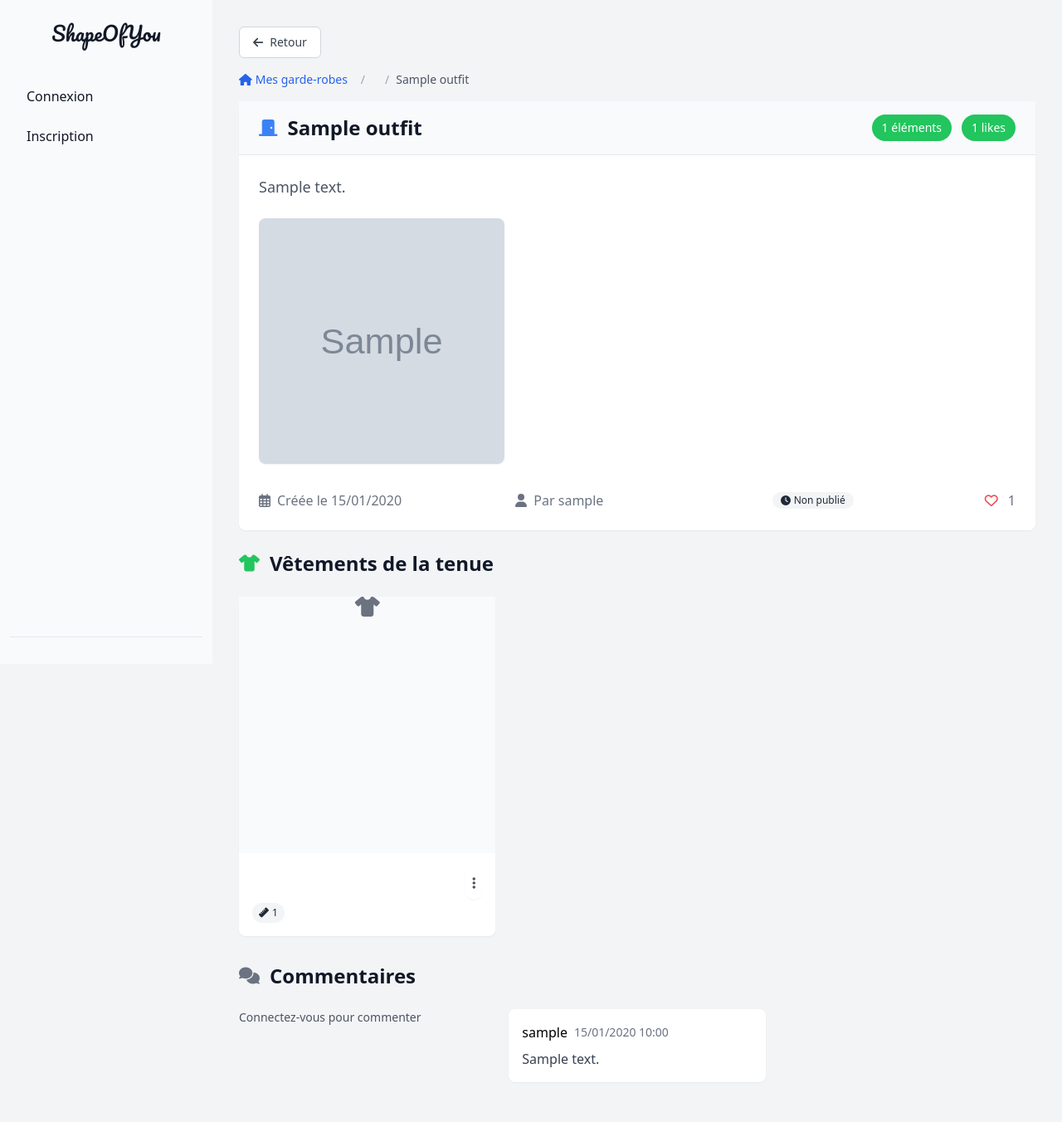
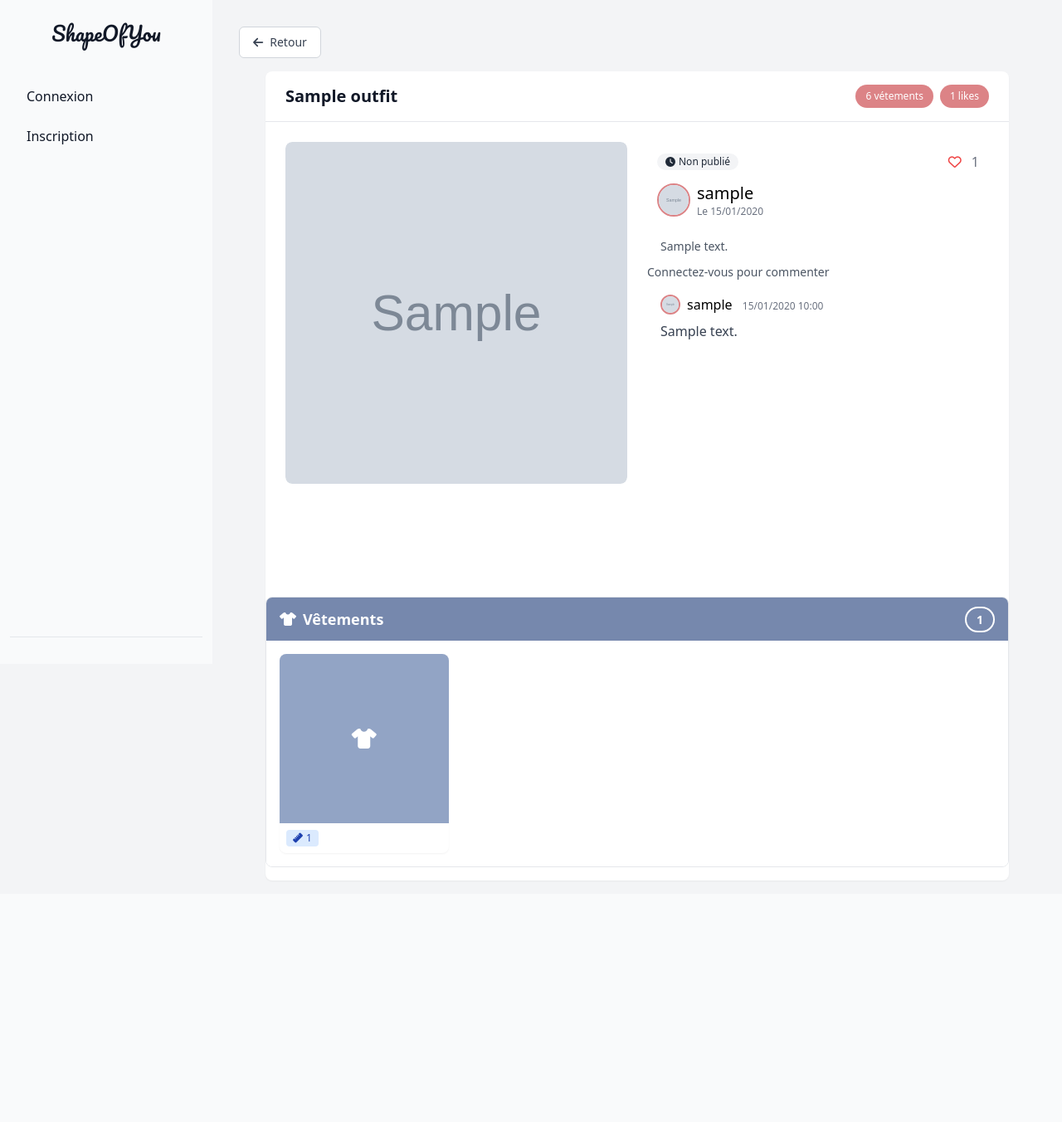
Before and after one commit to LignacAntony/shape-of-you, a Symfony app: template templates/outfit/details.html.twig in a window 1280 px wide. Shown: the whole page at 83% size. After the commit the page ends 1062 px from the top, so only its background shows below. Run offline with Twig, Linux system fonts and the light colour scheme; the template is opened without the code that fills it: most values are stand-ins (such as "Sample title", 1, 10 or a date in 2020); grey boxes marked "Sample" are stand-in pictures; style sheets or scripts are compiled from the project's sources; some libraries are stand-ins or nearby versions.

Commit message:
save outfit front

```diff
--- a/templates/components/add_clothing_modal.html.twig
+++ b/templates/components/add_clothing_modal.html.twig
@@ -41,7 +41,7 @@
 }"
 @keydown.escape.window="open = false">
     {# Bouton pour ouvrir la modale #}
-    <button @click="open = true" class="px-3 py-1 text-sm rounded-lg bg-blue-500 text-white hover:opacity-90 transition-opacity">
+    <button @click="open = true" class="px-4 py-2 text-xs md:text-sm font-medium rounded-lg bg-white text-tertiary-600 hover:bg-primary-100 transition duration-200">
         <i class="fas fa-plus mr-2"></i>Ajouter un vêtement
     </button>
 
--- a/templates/components/add_existing_clothing_modal.html.twig
+++ b/templates/components/add_existing_clothing_modal.html.twig
@@ -47,7 +47,7 @@
 }"
 @keydown.escape.window="open = false">
     {# Bouton pour ouvrir la modale #}
-    <button @click="open = true" class="px-3 py-1 text-sm rounded-lg bg-green-500 text-white hover:opacity-90 transition-opacity">
+    <button @click="open = true" class="px-4 py-2 text-xs md:text-sm font-medium rounded-lg bg-white text-tertiary-600 hover:bg-primary-100 transition duration-200">
         <i class="fas fa-plus mr-2"></i>Ajouter un vêtement existant
     </button>
 
--- a/templates/components/add_wardrobe_modal.html.twig
+++ b/templates/components/add_wardrobe_modal.html.twig
@@ -34,7 +34,7 @@
 }"
 @keydown.escape.window="open = false">
     {# Bouton pour ouvrir la modale #}
-    <button @click="open = true" class="px-4 py-2 text-sm font-medium rounded-lg bg-white text-primary-600 hover:bg-primary-100 transition duration-200">
+    <button @click="open = true" class="px-4 py-2 text-xs md:text-sm font-medium rounded-lg bg-white text-primary-600 hover:bg-primary-100 transition duration-200">
         <i class="fas fa-plus mr-2"></i>Créer une garde-robe
     </button>
 
--- a/templates/outfit/details.html.twig
+++ b/templates/outfit/details.html.twig
@@ -7,22 +7,17 @@
         {# Bouton retour #}
         {% include 'components/back_button.html.twig' %}
 
-        {# Fil d'ariane #}
-        {% include 'components/breadcrumb.html.twig' with {
-            'wardrobe': outfit.wardrobe,
-            'outfit': outfit
-        } %}
-
-        {# Section principale #}
-        {% embed 'components/wardrobe_card.html.twig' with {
-            'name': outfit.name,
-            'description': outfit.description,
-            'stats': [
-                {'color': 'success', 'value': outfit.outfitItems|length, 'label': 'éléments'},
-                {'color': 'success', 'value': outfit.likesCount, 'label': 'likes'}
-            ]
-        } %}
-            {% block card_header_actions %}
+        <div class="max-w-4xl mx-auto">
+            <div class="bg-white rounded-lg shadow-sm overflow-hidden">
+                <div class="px-6 py-4 border-b border-gray-200 flex justify-between items-center">
+                    <h1 class="text-xl font-semibold text-gray-900">{{ outfit.name }}</h1>
+                    <div class="flex flex-row items-center">
+                        <span class="px-3 py-1.5 text-xs font-medium rounded-full bg-secondary-400 text-white">
+                            {{ outfit.outfitItems|length }} vétements
+                        </span>
+                        <span class="px-3 ml-2 py-1.5 text-xs font-medium rounded-full bg-secondary-400 text-white">
+                            {{ outfit.likesCount }} likes
+                        </span>
                         {% if canEdit %}
                         <div x-data="{
                             showOptions: false,
@@ -55,9 +50,10 @@
                                     this.isDeleting = false;
                                 });
                             }
-                }" class="relative" @click.away="showOptions = false">
+                        }"
+                             class="relative" @click.away="showOptions = false">
                             <button @click="showOptions = !showOptions"
-                            class="p-2 rounded-full hover:bg-gray-100 transition-colors duration-200">
+                                    class="p-2 rounded-full  transition-colors duration-200">
                                 <i class="fas fa-ellipsis-v text-gray-600"></i>
                             </button>
 
@@ -85,32 +81,46 @@
                             </div>
                         </div>
                         {% endif %}
-            {% endblock %}
-            {% block card_content %}
+
+                    </div>
+                </div>
+                <div class="p-6">
+                    <div class="grid grid-cols-1 lg:grid-cols-2 gap-6">
+                        {# Colonne de gauche: Images #}
+                        <div class="lg:col-span-1">
                             {% if outfit.images|length > 0 %}
-                    <div class="w-full mb-4">
-                        <div class="grid grid-cols-1 md:grid-cols-2 lg:grid-cols-3 gap-3">
+                                <div class="relative overflow-hidden aspect-square rounded-lg">
+                                    <!-- Conteneur du carrousel -->
+                                    <div class="carousel w-full h-full relative" data-id="{{ outfit.id }}">
                                         {% for imagePath in outfit.images %}
-                                <div class="aspect-square">
-                                    <div class="relative h-full w-full overflow-hidden rounded-lg shadow-sm">
+                                            <div class="carousel-item absolute inset-0 w-full h-full transition-opacity duration-500 {% if loop.first %}opacity-100{% else %}opacity-0{% endif %}">
                                                 <img src="{{ asset(imagePath) }}"
                                                      alt="{{ outfit.name }}"
-                                            class="h-full w-full object-cover">
-                                    </div>
+                                                     class="w-full h-full object-cover rounded-lg">
                                             </div>
                                         {% endfor %}
                                     </div>
+
+                                    {% if outfit.images|length > 1 %}
+                                        <button class="carousel-prev absolute left-2 top-1/2 transform -translate-y-1/2 bg-secondary-600 text-white w-10 h-10 flex items-center justify-center rounded-full hover:bg-secondary-500 transition-all"
+                                                data-id="{{ outfit.id }}">
+                                            <i class="fas fa-chevron-left text-lg text-white"></i>
+                                        </button>
+                                        <button class="carousel-next absolute right-2 top-1/2 transform -translate-y-1/2 bg-secondary-600 text-white w-10 h-10 flex items-center justify-center rounded-full hover:bg-secondary-500 transition-all"
+                                                data-id="{{ outfit.id }}">
+                                            <i class="fas fa-chevron-right text-lg text-white"></i>
+                                        </button>
+                                    {% endif %}
+                                </div>
+                            {% else %}
+                                <div class="aspect-square rounded-lg bg-secondary-400 flex items-center justify-center">
+                                    <i class="fas fa-chaussures text-4xl text-white"></i>
                                 </div>
                             {% endif %}
-                <div class="grid grid-cols-1 md:grid-cols-3 gap-4">
-                    <div class="flex items-center text-gray-500">
-                        <i class="far fa-calendar-alt mr-2"></i>
-                        Créée le {{ outfit.createdAt|date('d/m/Y') }}
                         </div>
-                    <div class="flex items-center text-gray-500">
-                        <i class="fas fa-user mr-2"></i>
-                        Par {{ outfit.author.username }}
-                    </div>
+                        <div class="space-y-1 flex flex-col">
+                            <div class="p-3">
+                                <div class="space-y-3">
                                     <div class="flex items-center justify-between">
                                         {% if outfit.isPublished %}
                                             <span class="inline-flex items-center px-2.5 py-0.5 rounded-full text-xs font-medium bg-green-100 text-green-800">
@@ -122,58 +132,24 @@
                             </span>
                                         {% endif %}
                                         {% include 'components/like_button.html.twig' with { 'outfit': outfit } %}
+
+                                    </div>
+                                    <div class="flex items-center">
+                                        <img src="{{ asset('/uploads/avatars/' ~ outfit.author.profile.avatar) }}"
+                                             alt="Photo de profil"
+                                             class="w-10 h-10 rounded-full me-2 border-2 border-secondary-400">
+                                        <div class="flex flex-col">
+                                            <h2 class="font-medium mr-2 text-xl">{{ outfit.author.username }}</h2>
+                                            <p class="text-xs text-gray-500">Le {{ outfit.createdAt|date('d/m/Y') }}</p>
                                         </div>
                                     </div>
-            {% endblock %}
-        {% endembed %}
 
-        {# Section Vêtements #}
-        {% embed 'components/category_section.html.twig' with {
-            'title': 'Vêtements de la tenue',
-            'icon': 'tshirt',
-            'color': 'success',
-            'items': outfit.outfitItems,
-            'empty_message': 'Cette tenue ne contient aucun vêtement.'
-        } %}
-            {% block button %}
-                {% if canEdit %}
-                <div class="flex gap-2">
-                    {# Bouton pour ajouter un nouveau vêtement #}
-                    {% include 'components/add_clothing_modal.html.twig' with {
-                        'categories': categories,
-                        'wardrobe_id': outfit.wardrobe.id,
-                        'outfit_id': outfit.id
-                    } %}
-
-                    {# Bouton pour ajouter un vêtement existant #}
-                    {% include 'components/add_existing_clothing_modal.html.twig' with {
-                        'outfit': outfit,
-                        'wardrobe': outfit.wardrobe
-                    } %}
                                 </div>
+                            </div>
+                            <div class="h-96 overflow-y-auto">
+                                {% if outfit.description %}
+                                    <p class="py-2 px-4 text-sm text-gray-600">{{ outfit.description }}</p>
                                 {% endif %}
-            {% endblock %}
-
-            {% block items %}
-                {% for item in outfit.outfitItems %}
-                    {% include 'components/outfit_clothing_card.html.twig' with {
-                        'item': item,
-                        'outfit': outfit,
-                        'color': 'success'
-                    } %}
-                {% endfor %}
-            {% endblock %}
-        {% endembed %}
-
-        {# Section Commentaires #}
-        {% embed 'components/category_section.html.twig' with {
-            'title': 'Commentaires',
-            'icon': 'comments',
-            'color': 'gray',
-            'items': outfit.reviews,
-            'empty_message': 'Aucun commentaire pour le moment.'
-        } %}
-            {% block items %}
                                 {% if app.user %}
                                     <div x-data="{
                         content: '',
@@ -268,18 +244,86 @@
                                 {% endif %}
                                 <div id="reviews-container" class="space-y-4">
                                     {% for review in outfit.reviews|sort((a, b) => b.createdAt <=> a.createdAt) %}
-                        <div class="bg-white rounded-lg shadow-sm p-4">
+                                    <div class="p-4">
                                         <div class="flex items-center mb-2">
-                                <span class="font-medium">{{ review.author.username }}</span>
-                                <span class="text-gray-500 text-sm ml-2">{{ review.createdAt|date('d/m/Y H:i') }}</span>
+                                            <img src="{{ asset('/uploads/avatars/' ~ review.author.profile.avatar) }}"
+                                                 alt="Photo de profil"
+                                                 class="w-6 h-6 rounded-full me-2 border-2 border-secondary-400">
+                                            <div>
+
+                                                <span class="font-medium text-base">{{ review.author.username }}</span>
+                                                <span class="text-gray-500 text-xs ml-2">{{ review.createdAt|date('d/m/Y H:i') }}</span>
+                                            </div>
                                         </div>
                                         <p class="text-gray-700">{{ review.content }}</p>
                                     </div>
                                 {% endfor %}
                             </div>
-            {% endblock %}
-        {% endembed %}
                         </div>
+                    </div>
+                </div>
+            </div>
+            <div class="mb-4 border rounded-lg overflow-hidden mt-8" data-accordion-section>
+                <div
+                    class="flex flex-col md:flex-row justify-between md:items-center px-4 py-3 bg-tertiary-500 cursor-pointer"
+                    data-accordion-header
+                >
+                    <div class="flex items-center">
+                        <i class="fa-solid fa-shirt mr-2  text-white"></i>
+                        <h2 class="text-lg font-semibold mb-0 text-white">Vêtements</h2>
+                    </div>
+                    <div>
+                    <div class="flex flex-row gap-2 items-center">
+                    <div>
+                        <span class="px-3 py-1 text-white font-bold rounded-full border-white border-2 text-sm">
+                            {{ outfit.outfititems|length }}
+                        </span>
+                    </div>
+                        {% if canEdit %}
+
+                        {% include 'components/add_clothing_modal.html.twig' with {
+                        'categories': categories,
+                        'wardrobe_id': outfit.wardrobe.id,
+                        'outfit_id': outfit.id
+                    } %}
+                    {% include 'components/add_existing_clothing_modal.html.twig' with {
+                        'outfit': outfit,
+                        'wardrobe': outfit.wardrobe
+                    } %}
+                        {% endif %}
+
+                    </div>
+                    </div>
+                </div>
+
+                <div class="px-4 py-4 bg-white" data-accordion-content>
+                    {% if outfit.outfititems|length > 0 %}
+                        <div class="grid grid-cols-1 md:grid-cols-4 lg:grid-cols-4 gap-4">
+                            {% for item in outfit.outfititems %}
+                                {% if item.clothingItem %}
+                                    {% include 'components/item_list_card.html.twig' with { 'item': item } %}
+                                {% endif %}
+                            {% endfor %}
+                        </div>
+                    {% else %}
+                        <div class="bg-blue-50 text-blue-700 px-4 py-3 rounded-lg">
+                            <i class="fas fa-info-circle mr-2"></i>Vous n'avez pas encore de vêtements.
+                        </div>
+                    {% endif %}
+                </div>
+            </div>
+
+        </div>
+    </div>
+
+
+
+
+
+
+
+
+
 {% endblock %}
 
 {% block javascripts %}
--- a/templates/wardrobe/clothing_details.html.twig
+++ b/templates/wardrobe/clothing_details.html.twig
@@ -5,7 +5,6 @@
 {% block body %}
     <div class="container-fluid py-4">
         {% include 'components/back_button.html.twig' %}
-
 
         {# Section principale #}
         <div class="max-w-4xl mx-auto">
```
Lines whose indentation alone changed are shown as unchanged.
